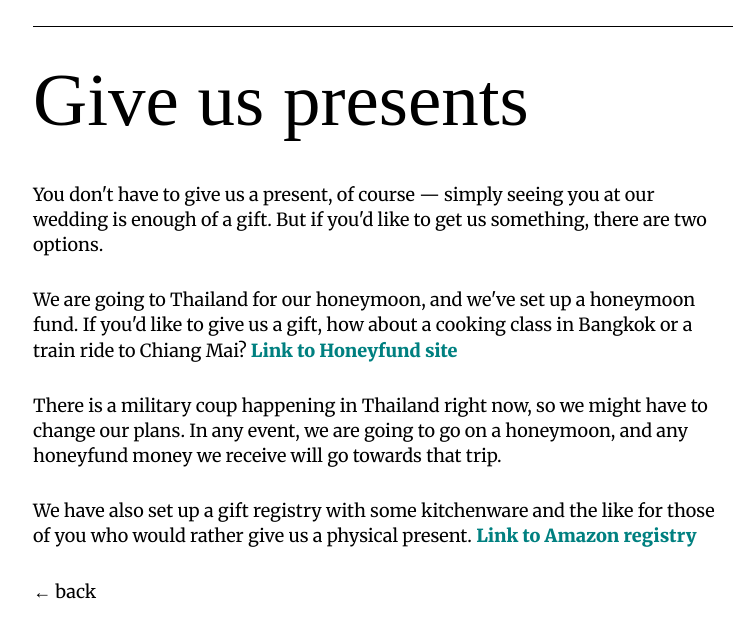
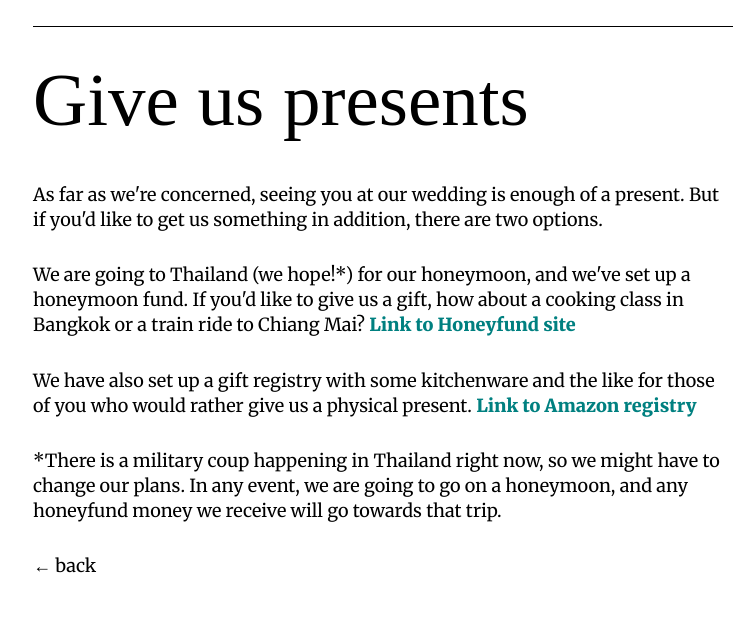
Before and after one commit to ritchieking/wedding, a Jekyll site: the page built from honeymoon.html, in a window 1280 px wide, cut to the strip 613-1481 px from the top of the page. Shown: the top 638 px of the strip, without its empty margins (257-1008 px from the left). Built offline with Jekyll 4.4.1, drawn with Linux system fonts in a browser that asks for light colours; some web fonts are replaced; Markdown is read by kramdown in place of the engine named in the settings.

Commit message:
fix honeymoon text

```diff
--- a/honeymoon.html
+++ b/honeymoon.html
@@ -2,12 +2,12 @@
 layout: post
 title: Give us presents
 ---
-<p>You don't have to give us a present, of course — simply seeing you at our wedding is enough of a gift. But if you'd like to get us something, there are two options.</p>
+<p>As far as we're concerned, seeing you at our wedding is enough of a present. But if you'd like to get us something in addition, there are two options.</p>
 
-<p>We are going to Thailand for our honeymoon, and we've set up a honeymoon fund. If you'd like to give us a gift, how about a cooking class in Bangkok or a train ride to Chiang Mai? <a class="inline-link" href="http://www.honeyfund.com/wedding/emilyandritchie">Link to Honeyfund site</a></p>
-
-<p>There is a military coup happening in Thailand right now, so we might have to change our plans. In any event, we are going to go on a honeymoon, and any honeyfund money we receive will go towards that trip.</p>
+<p>We are going to Thailand (we hope!*) for our honeymoon, and we've set up a honeymoon fund. If you'd like to give us a gift, how about a cooking class in Bangkok or a train ride to Chiang Mai? <a class="inline-link" href="http://www.honeyfund.com/wedding/emilyandritchie">Link to Honeyfund site</a></p>
 
 <p>We have also set up a gift registry with some kitchenware and the like for those of you who would rather give us a physical present. <a class="inline-link" href="http://www.amazon.com/registry/wedding/2XYXK7VL1TUGC
 ">Link to Amazon registry</a>
 </p>
+
+<p>*There is a military coup happening in Thailand right now, so we might have to change our plans. In any event, we are going to go on a honeymoon, and any honeyfund money we receive will go towards that trip.</p>
```
